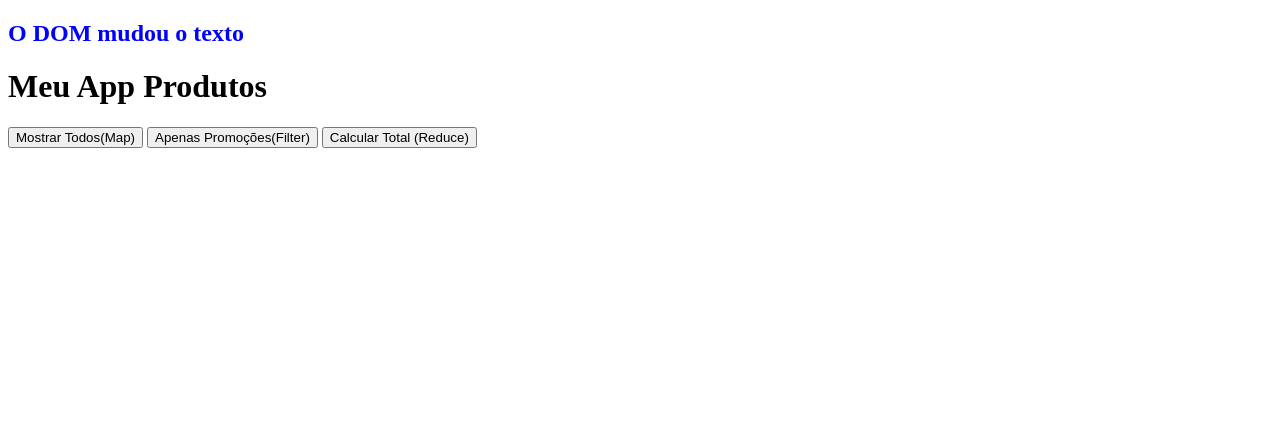
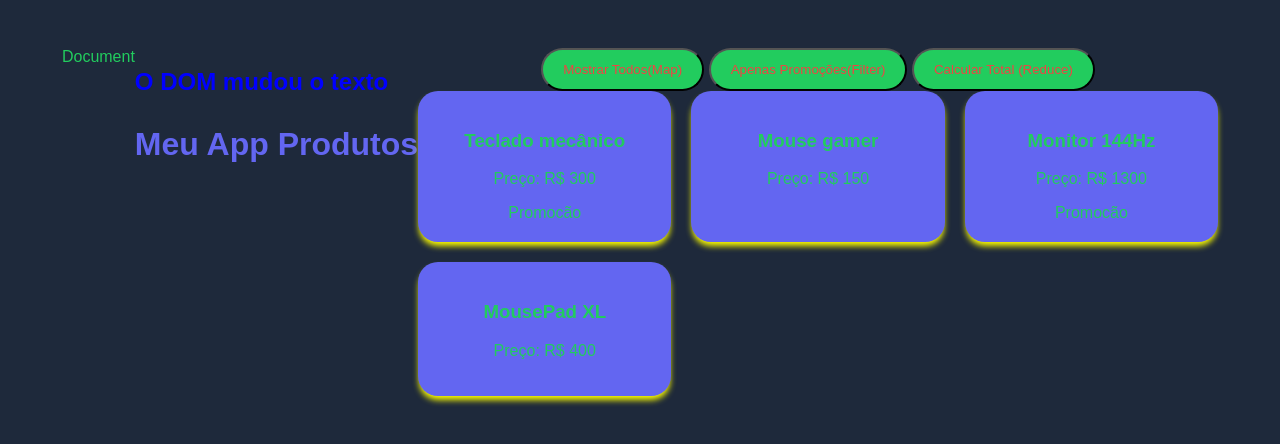
Before and after one commit to enzopereira1701/ProjetoJs2, a plain HTML site: page index.html in a window 1280 px wide. Both pictures are taken after a click on the button "Mostrar Todos(Map)". Drawn offline with Linux system fonts and the light colour scheme.

Commit message:
FEAT: Paleta de cores com variáveis e estilização dos cards

```diff
--- a/index.html
+++ b/index.html
@@ -4,6 +4,7 @@
     <meta charset="UTF-8">
     <meta name="viewport" content="width=device-width, initial-scale=1.0">
     <link rel="stylesheet" href="./src/js/script.js">
+    <link rel="stylesheet" href="./src/css/style.css"
     <title>Document</title>
 </head>
 <body>
@@ -14,10 +15,11 @@
     </header>
 
     <main class="container">
-        <div class="btns">
-            <button onclick="todosProdutos()"> Mostrar Todos(Map)</button>
+        <div class="btn">
+        <!-- botao  evento  função   -->
+            <button onclick="todosProdutos(produtos)"> Mostrar Todos(Map)</button>
             <button onclick="filtrarPromocoes()"> Apenas Promoções(Filter)</button>
-            <button onclick="CalcularTotal()"> Calcular Total (Reduce)</button>
+            <button onclick="calcularTotal()"> Calcular Total (Reduce)</button>
         </div>
 
         <div id="listar-produtos" class="produtos"></div>
--- a/src/css/style.css
+++ b/src/css/style.css
@@ -0,0 +1,58 @@
+:root{
+    --color1:#6366f1;
+    --color2:#22cc5e;
+    --color3:#ef4444;
+    --color4:#1e293b;
+    --fontFamily:"Cascadia Code",sans-serif;
+}
+
+body{
+    font-family:var(--fontFamily);
+    background:var(--color4);
+    color:var(--color2);
+    display:flex;
+    justify-content:center;
+    padding:40px;
+}
+.container{
+    width:100%;
+    max-width:800px;
+    text-align:center;
+}
+h1{
+    margin-top:30px;
+    color:var(--color1);
+}
+
+.btns{
+    display:flex;
+    gap:15px;
+    justify-content:center;
+}
+
+button{
+    padding: 12px 20px;
+    border-radius:30px;
+    background:var(--color2);
+    color:var(--color3);
+}
+button:hover{
+    background:var(--color4);
+    transform:translateY(-10px);
+    box-shadow:0px 5px 5px yellow;
+}
+
+.produtos{
+    display:grid;
+    grid-template-columns:repeat(auto-fill,minmax(200px,1fr));
+    gap:20px;
+    margin-bottom:30px;
+
+}
+.card{
+    background:var(--color1);
+    padding:20px;
+    border-radius:20px;
+    box-shadow:0 5px 6px -1px yellow;
+    position:relative;
+}
--- a/src/js/script.js
+++ b/src/js/script.js
@@ -48,3 +48,43 @@ const titulo = document.getElementById("titulo")
 titulo.innerText = "O DOM mudou o texto";
 
 titulo.style.color="blue";
+
+/* CRIANDO O APP*/
+// a primeira coisa a fazer é o banco de dados
+
+const produtos = [
+    {nome: "Teclado mecânico", preco: 300, emPromocao:true},
+    {nome: "Mouse gamer", preco: 150, emPromocao:false},
+    {nome: "Monitor 144Hz", preco: 1300, emPromocao:true},
+    {nome: "MousePad XL", preco: 400, emPromocao:false},
+];
+
+const container =document.getElementById("listar-produtos")
+const mostrarTotal =document.getElementById("resultado-total")
+
+// map transforma o array de objetos em array de strings HTML e CSS
+function todosProdutos(lista){
+    mostrarTotal.innerText="";
+    const htmlProdutos =lista.map(item => `
+        <div class="card">
+            <h3> ${item.nome} </h3>
+            <p> Preço: R$ ${item.preco}</p>
+            ${item.emPromocao ? '<span class="tag">Promocão</span>':''}
+        </div>
+        `).join('');
+
+        container.innerHTML=htmlProdutos;
+}
+
+// /*filter  CRIA UMA NOVA LISTA APENAS com o que escolher
+
+function filtrarPromocoes(){
+    const promocionais= produtos.filter(item =>item.emPromocao);
+    todosProdutos(promocionais);
+}
+
+function calcularTotal(){
+    const total = produtos.reduce((acumulador, item)=>{return acumulador + item.preco;
+    },0);
+    mostrarTotal.innerText= `Valor Total R$ ${total}`;
+}
```
Also changed, not shown: docs/exercicio.txt (added).
